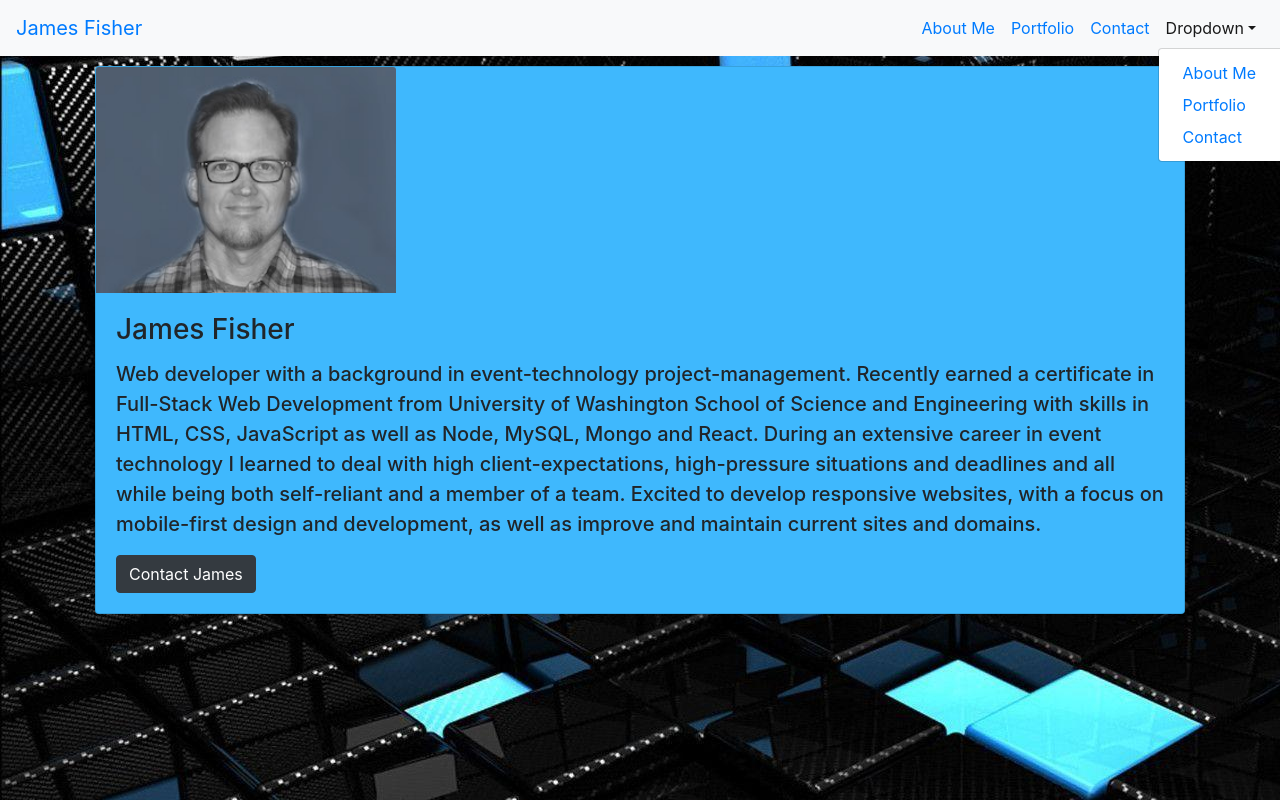
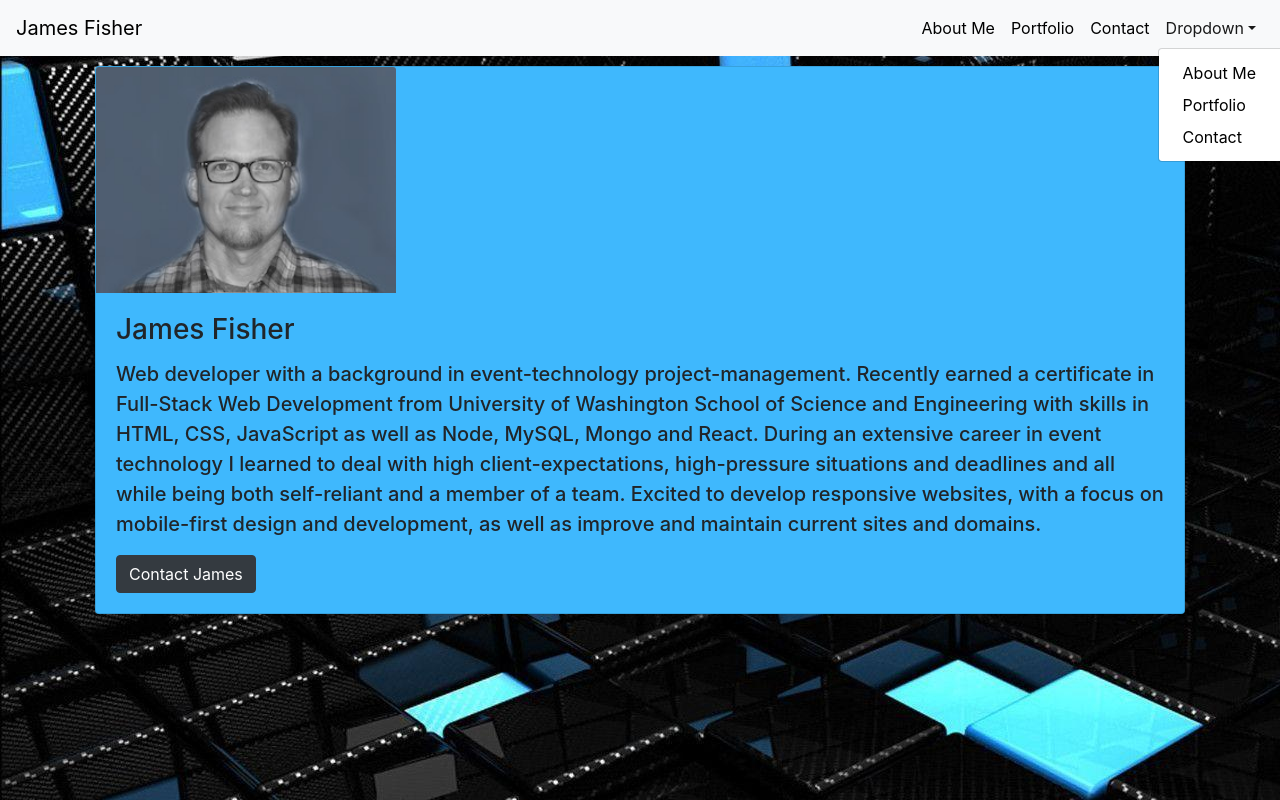
Before and after one commit to jfisher396/react-portfolio, a React (Create React App) app: page / in a window 1280 px wide. Both pictures are taken after a click on the button "Dropdown". Shown: the top 800 px of the page. Built offline with nearby package versions, Linux system fonts and the light colour scheme.

Commit message:
changed navbar links to black

```diff
--- a/src/App.css
+++ b/src/App.css
@@ -38,3 +38,7 @@ body {
 .link:visited {
     color: black;
 }
+
+Nav.Link {
+    color: red;
+}
--- a/src/components/Navbar.js
+++ b/src/components/Navbar.js
@@ -7,17 +7,17 @@ class NavBar extends Component {
     return (
 
       <Navbar bg="light" expand="lg">
-        <Navbar.Brand><Link to="/">James Fisher</Link></Navbar.Brand>
+        <Navbar.Brand><Link to="/" className="link">James Fisher</Link></Navbar.Brand>
         <Navbar.Toggle aria-controls="basic-navbar-nav" />
         <Navbar.Collapse id="basic-navbar-nav">
           <Nav className="ml-auto">
-            <Nav.Link><Link to="/about">About Me</Link></Nav.Link>
-            <Nav.Link><Link to="/portfolio">Portfolio</Link></Nav.Link>
-            <Nav.Link><Link to="/contact">Contact</Link></Nav.Link>
-            <NavDropdown title="Dropdown" id="basic-nav-dropdown">
-              <NavDropdown.Item href="#action/3.1"><Link to="/about">About Me</Link></NavDropdown.Item>
-              <NavDropdown.Item><Link to="/portfolio">Portfolio</Link></NavDropdown.Item>
-              <NavDropdown.Item><Link to="/contact">Contact</Link></NavDropdown.Item>
+            <Nav.Link><Link to="/about" className="link">About Me</Link></Nav.Link>
+            <Nav.Link><Link to="/portfolio" className="link">Portfolio</Link></Nav.Link>
+            <Nav.Link><Link to="/contact" className="link">Contact</Link></Nav.Link>
+            <NavDropdown title="Dropdown" id="basic-nav-dropdown" className="link">
+              <NavDropdown.Item><Link to="/about" className="link">About Me</Link></NavDropdown.Item>
+              <NavDropdown.Item><Link to="/portfolio" className="link">Portfolio</Link></NavDropdown.Item>
+              <NavDropdown.Item><Link to="/contact" className="link">Contact</Link></NavDropdown.Item>
             </NavDropdown>
           </Nav>
 
```
